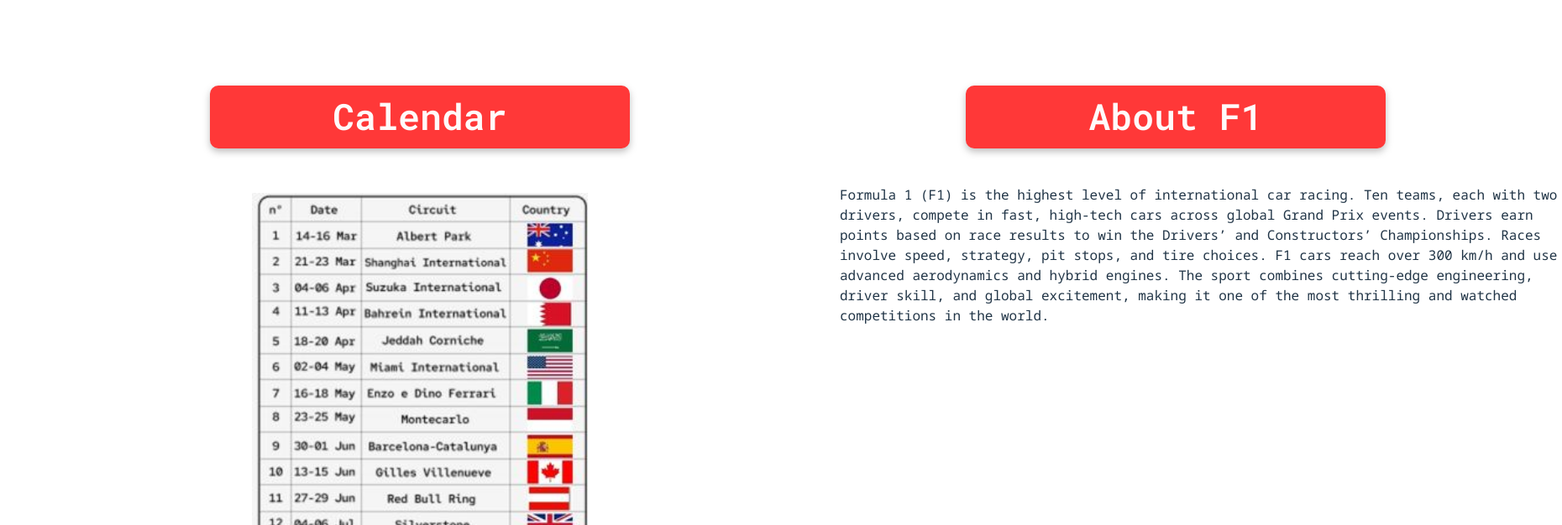
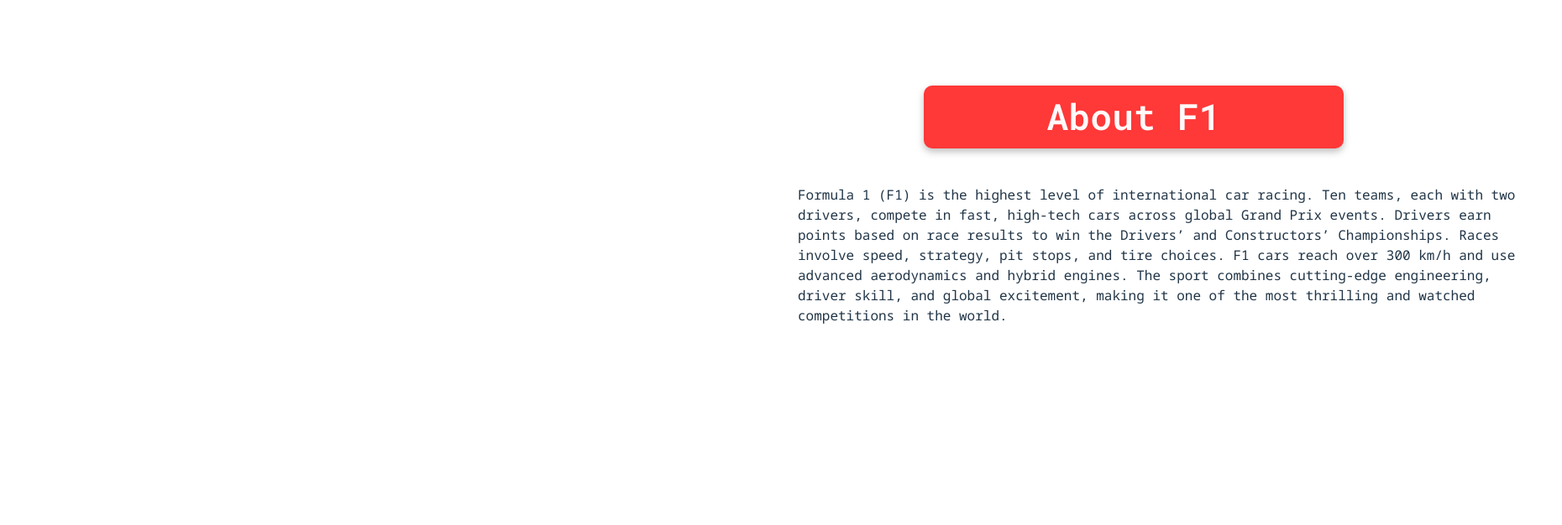
Before and after one commit to AbieGarcia/F1, a React (Vite) app: page / in a window 1280 px wide. Shown: the part 98-724 px from the top of the page at 84% size, 1860 px wide, since content can reach past the window. Built offline with nearby package versions, Linux system fonts and the light colour scheme.

Commit message:
Pantalla

```diff
--- a/src/App.jsx
+++ b/src/App.jsx
@@ -54,9 +54,9 @@ function App() {
               <>
                 <div className='body'>
                   <div className='home'>
-                    <div>
+                    <div className='tabla-home'>
                       <h3 className='title' id='calendar'>Calendar</h3>
-                      <img className='tabla-home' src={tabla} />
+                      <img  src={tabla} />
                     </div>
                     <div className='information'>
                       <h3 className='title' id='about'>About F1</h3>
--- a/src/home.css
+++ b/src/home.css
@@ -1,3 +1,10 @@
+@media (max-width: 1200px) {
+    .body{
+        font-size: 12px;
+    }
+}
+
+
 .tabla-home {
     margin-left: 300px;
     width: 400px;
@@ -10,8 +17,8 @@
 }
 
 #calendar {
-    margin-top: 200px;
-    width: 500px;
+    margin-top: 200%;
+    width: 50%;
     margin-left: 250px;
 }
 
```
